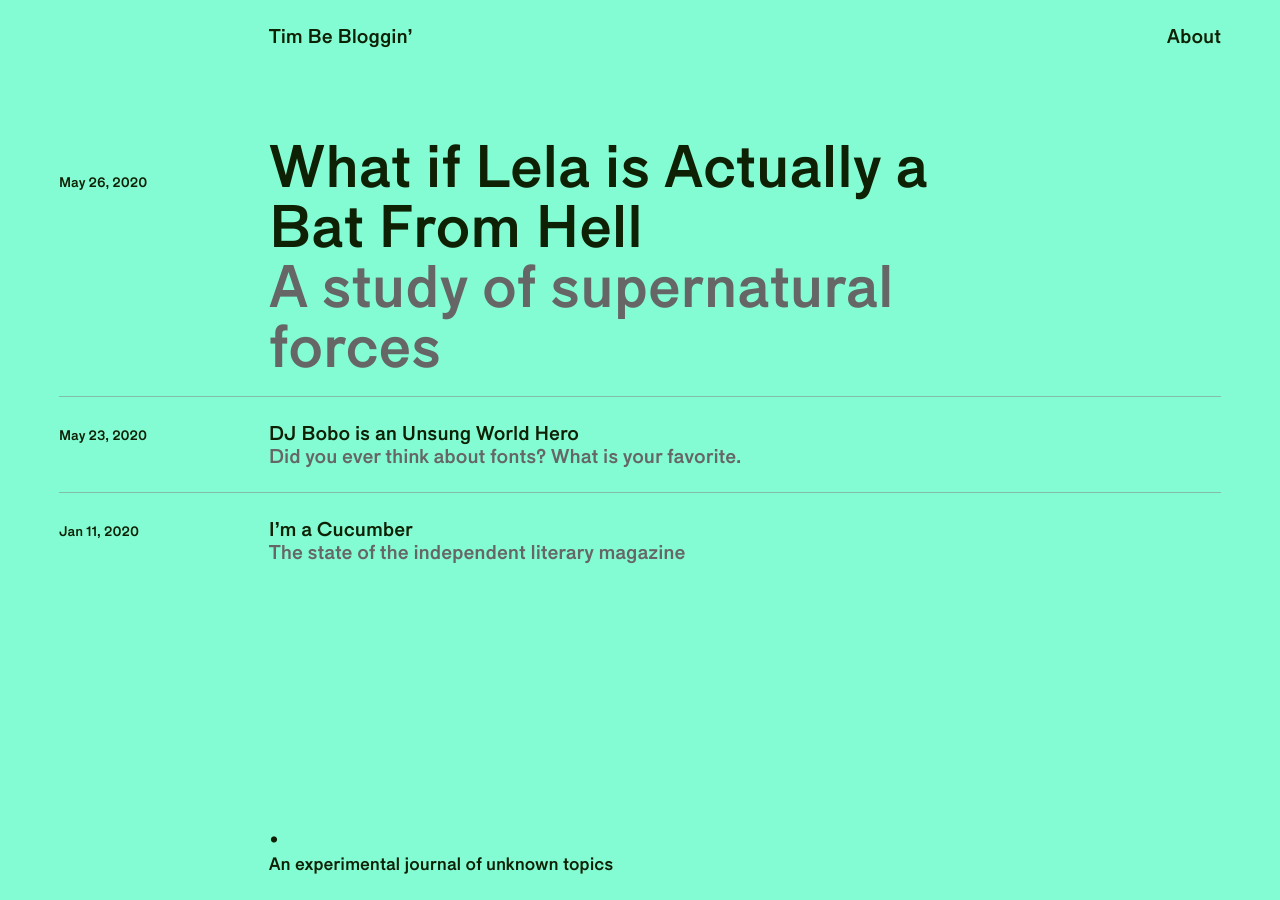
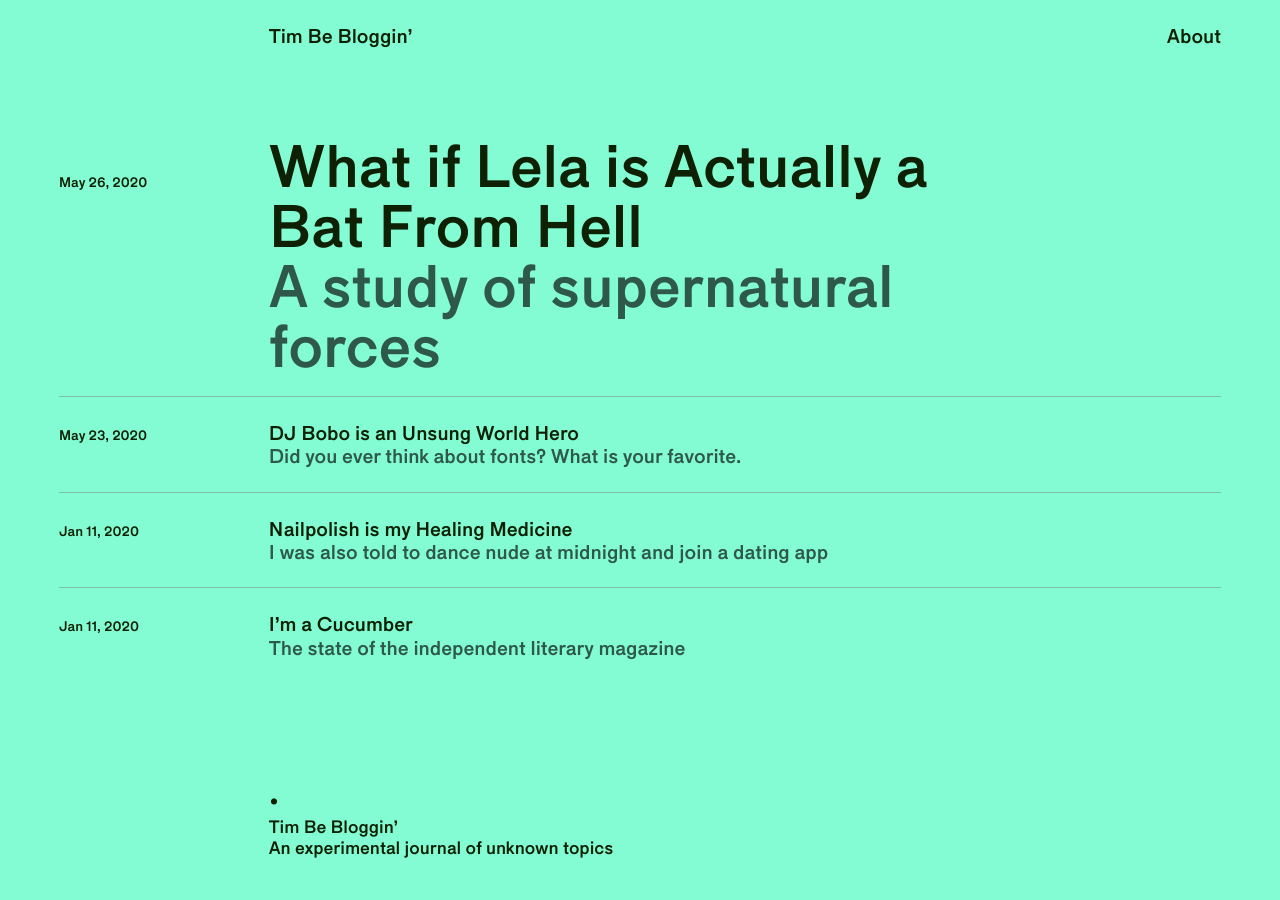
Before and after one commit to timtimtimtimofficial/composition-deduction, a Jekyll site: the page built from index.html, in a window 1280 px wide. Built offline with Jekyll 4.4.1, drawn with Linux system fonts in a browser that asks for light colours; some web fonts are replaced.

Commit message:
updates to posts

```diff
--- /dev/null
+++ b/_data/liukin-sm.csv
@@ -0,0 +1,5 @@
+Gymnast,Year,Score
+Nastia Liukin,2008 Olympics,9.464
+Nastia Liukin,2007 Worlds,9.393
+Nastia Liukin,2006 Worlds,9.180
+Nastia Liukin,2005 Worlds,9.185
--- /dev/null
+++ b/_data/liukin.csv
@@ -0,0 +1,5 @@
+Gymnast,Year,Continuity,Variety,Originality,Difficulty,Score
+Nastia Liukin,2008 Olympics,0.478,0.727,0.891,5.0,9.464
+Nastia Liukin,2007 Worlds,0.478,0.727,0.906,4.6,9.393
+Nastia Liukin,2006 Worlds,0.435,0.700,0.900,4.2,9.180
+Nastia Liukin,2005 Worlds,0.524,0.636,0.869,4.0,9.185
--- a/_includes/footer.html
+++ b/_includes/footer.html
@@ -2,7 +2,11 @@
   <div class="container-fluid">
     <div class="row mx-1 mb-4 mt-4 pt-5">
       <div class="col-8 col-md-7 offset-md-1 offset-lg-0 pl-lg-3 pl-0 col-lg-6 offset-lg-2 footer-text">
-          <h3 class="mb-0 pb-0">&bull;</h3>{{ site.description }}
+          <h3 class="mb-0 pb-0">&bull;</h3>
+          <a href="{{ site.url }}{{ site.baseurl }}">
+            <p class="footer-link">{{site.title}}<br>
+            {{ site.description }}</p>
+          </a>
       </div>
     </div>
   </div>
--- /dev/null
+++ b/_posts/2020-05-29-nailpolish-medicine.html
@@ -0,0 +1,55 @@
+---
+layout: post
+title:  "Nailpolish is my Healing Medicine"
+subtitle: "I was also told to dance nude at midnight and join a dating app"
+date:   2020-01-11 16:49:33 -0400
+tags: astrology
+bg: violet
+---
+
+<p>
+  Lorem ipsum dolor sit amet, consectetur adipiscing elit, sed do eiusmod tempor incididunt ut labore et dolore magna aliqua. Adipiscing at in tellus integer. Non arcu risus quis varius quam quisque. Viverra justo nec ultrices dui sapien eget mi proin sed. Interdum varius sit amet mattis vulputate enim. Viverra maecenas accumsan lacus vel facilisis volutpat. Dui sapien eget mi proin sed libero enim sed faucibus. Velit aliquet sagittis id consectetur purus. Lobortis feugiat vivamus at augue eget arcu. Ultrices vitae auctor eu augue ut lectus arcu bibendum. Lacus vel facilisis volutpat est velit egestas dui id ornare. Urna condimentum mattis pellentesque id. At auctor urna nunc id cursus metus. At urna condimentum mattis pellentesque id. Eget gravida cum sociis natoque penatibus et magnis dis parturient. Vitae tempus quam pellentesque nec nam aliquam sem et tortor.
+</p>
+
+</div>
+  <div class="col-12 px-0 pt-md-4 pt-2 pb-md-4 pb-2 post-body">
+    <table width=100% class="table-lg">
+      {% for row in site.data.liukin %}
+        {% if forloop.first %}
+        <tr>
+          {% for pair in row %}
+            <th>{{ pair[0] }}</th>
+          {% endfor %}
+        </tr>
+        {% endif %}
+
+        {% tablerow pair in row %}
+          {{ pair[1] }}
+        {% endtablerow %}
+      {% endfor %}
+    </table>
+    <table width=100% class="table-sm">
+      {% for row in site.data.liukin-sm %}
+        {% if forloop.first %}
+        <tr>
+          {% for pair in row %}
+            <th>{{ pair[0] }}</th>
+          {% endfor %}
+        </tr>
+        {% endif %}
+
+        {% tablerow pair in row %}
+          {{ pair[1] }}
+        {% endtablerow %}
+      {% endfor %}
+    </table>
+  </div>
+</div>
+<div class="col-12 col-md-10 offset-md-1 offset-lg-2 col-lg-8 mt-4 pl-lg-3 pb-2 pb-lg-2 px-0 post-body">
+
+<p>
+  Quam id leo in vitae turpis massa. Posuere lorem ipsum dolor sit amet consectetur adipiscing elit. Ac auctor augue mauris augue neque. Pulvinar neque laoreet suspendisse interdum consectetur libero id. Tincidunt eget nullam non nisi est sit amet facilisis magna. Porttitor massa id neque aliquam vestibulum morbi. Vehicula ipsum a arcu cursus vitae. At imperdiet dui accumsan sit amet nulla facilisi. Egestas integer eget aliquet nibh praesent tristique magna sit. Cursus metus aliquam eleifend mi. Sagittis orci a scelerisque purus. Elementum sagittis vitae et leo duis ut diam quam. Quisque sagittis purus sit amet volutpat consequat. Facilisi nullam vehicula ipsum a arcu cursus vitae congue mauris. Eget lorem dolor sed viverra ipsum nunc. Pellentesque adipiscing commodo elit at imperdiet dui accumsan sit amet. Gravida cum sociis natoque penatibus.
+</p>
+<p>
+  Diam quis enim lobortis scelerisque fermentum. Nunc sed augue lacus viverra vitae congue eu consequat. Congue eu consequat ac felis. Nec tincidunt praesent semper feugiat nibh sed pulvinar proin gravida. Orci phasellus egestas tellus rutrum tellus pellentesque. Quis eleifend quam adipiscing vitae proin sagittis. Lobortis feugiat vivamus at augue eget arcu dictum varius. Vitae proin sagittis nisl rhoncus. Nisi lacus sed viverra tellus. Faucibus vitae aliquet nec ullamcorper sit amet risus. Nunc vel risus commodo viverra maecenas. Faucibus purus in massa tempor nec feugiat. Scelerisque eleifend donec pretium vulputate sapien. Lorem donec massa sapien faucibus et molestie ac feugiat sed. Lorem ipsum dolor sit amet. Sed sed risus pretium quam vulputate dignissim suspendisse in est. Morbi non arcu risus quis varius. Arcu bibendum at varius vel pharetra vel turpis nunc eget. Sed risus pretium quam vulputate dignissim. Rhoncus aenean vel elit scelerisque mauris.
+</p>
--- a/assets/_sass/_variables.scss
+++ b/assets/_sass/_variables.scss
@@ -6,6 +6,7 @@
 
 $grey-6: #666;
 $grey-9: #999;
+$grey-translucent: rgba(0,0,0, 0.65);
 $grey-transparent: rgba(128,128,128, 0.5);
 
 $rose: #EA4062;
--- a/assets/_sass/site.scss
+++ b/assets/_sass/site.scss
@@ -95,7 +95,7 @@
 
 .post-link span {
   @include transition(all ease-in-out 0.05s);
-  color: $grey-6;
+  color: $grey-translucent;
 }
 
 .post-link:hover h3 {
@@ -129,7 +129,7 @@
 
 .post-link-big span {
   @include transition(all ease-in-out 0.075s);
-  color: $grey-6;
+  color: $grey-translucent;
 }
 
 .post-link-big:hover h1 {
@@ -181,6 +181,33 @@
   }
 }
 
+.post-body table {
+  @include monospace();
+  font-size: 16px;
+}
+
+.table-lg {
+  display: table;
+  @media only screen and (max-width: 992px) {
+    display:none;
+  }
+}
+
+.table-sm {
+  display: none;
+  @media only screen and (max-width: 992px) {
+    display: table;
+  }
+}
+
+.post-body tr {
+  border-bottom: 1px solid $grey-transparent;
+}
+
+.post-body th, td {
+  padding: 6px 0px;
+}
+
 .post-img img {
   max-width: 100%;
   max-height: 100%;
@@ -199,6 +226,10 @@
 
 .footer-text {
   font-size: 18px;
+}
+
+.footer-text a:hover {
+  border: 0px;
 }
 
 // Body
```
Also changed, not shown: _includes/full-width-table.html (added, +23 -0 lines), 8 other files.
